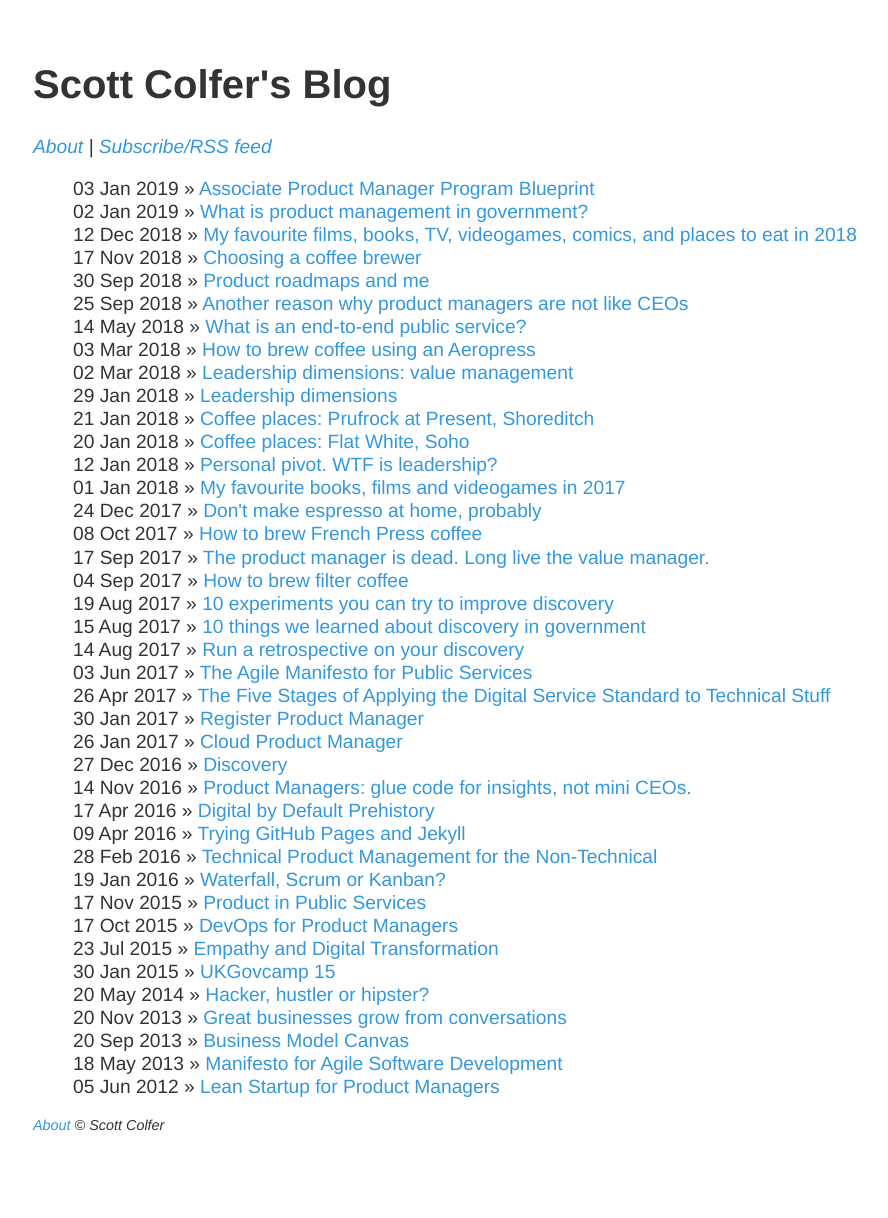
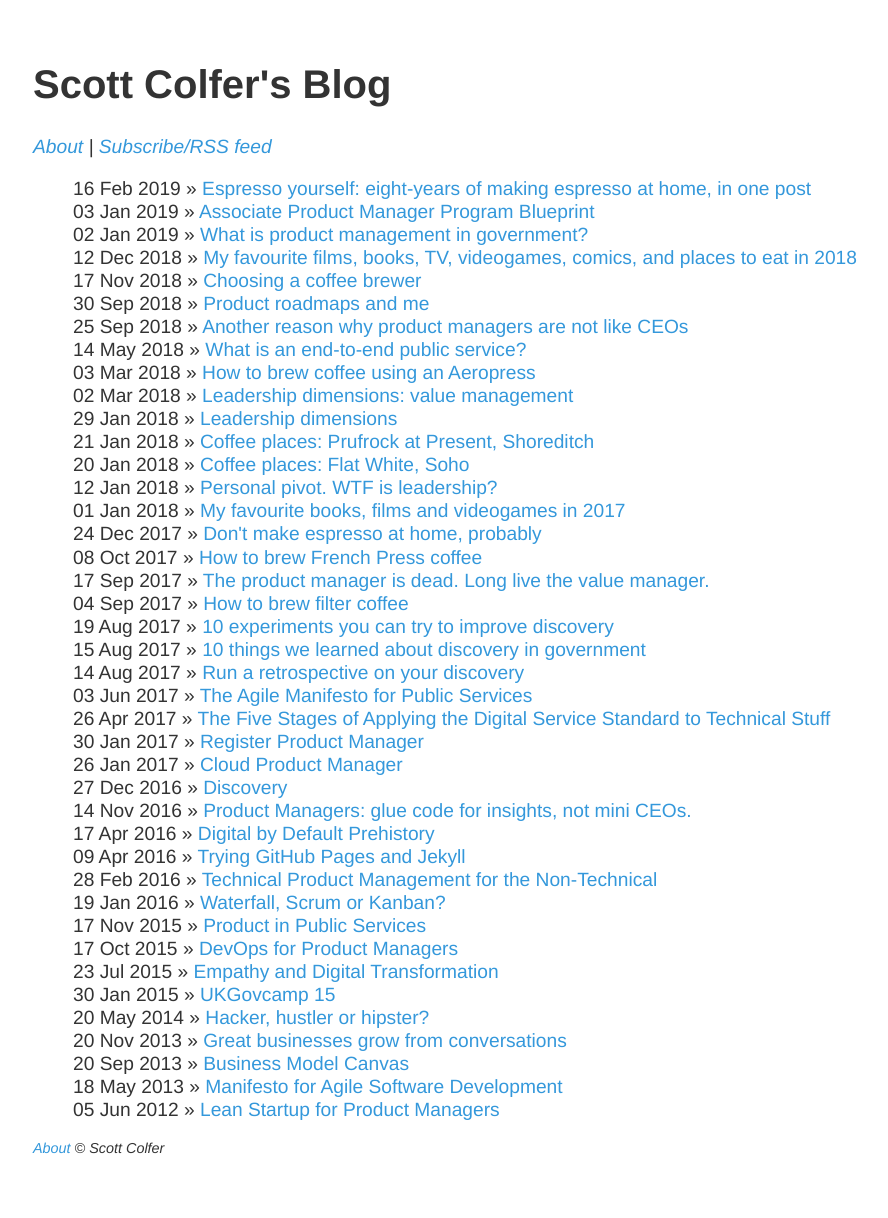
Before and after one commit to scottcolfer/scottcolfer.github.io, a Jekyll site: the page built from blog/index.html, in a window 1280 px wide. Shown: the whole page, without its empty margins (191-1079 px from the left). Built offline with Jekyll 4.4.1, drawn with Linux system fonts in a browser that asks for light colours; before the commit the page ends 1195 px from its top, so only the background shows below that.

Commit message:
Update and rename ten-years-of-espresso.md to 2019-02-16-espresso-yourself.md

```diff
--- a/_posts/ten-years-of-espresso.md
+++ b/_posts/2019-02-16-espresso-yourself.md
@@ -1,3 +1,9 @@
+---
+layout: post
+title: "Espresso yourself: eight-years of making espresso at home, in one post"
+date: 2019-02-16
+---
+
 I was rencently throwing out some old receipts and was suprised to find that I bought my first espresso machine eight years ago - it made me realise that I've come a long way since those first bitter, watery attempts back when the UK was starting prepartion to host the Olympics. Here's what I've learned in that time about making espresso at home: what to buy, and how to use it.
 
 ## Why espresso?
```
